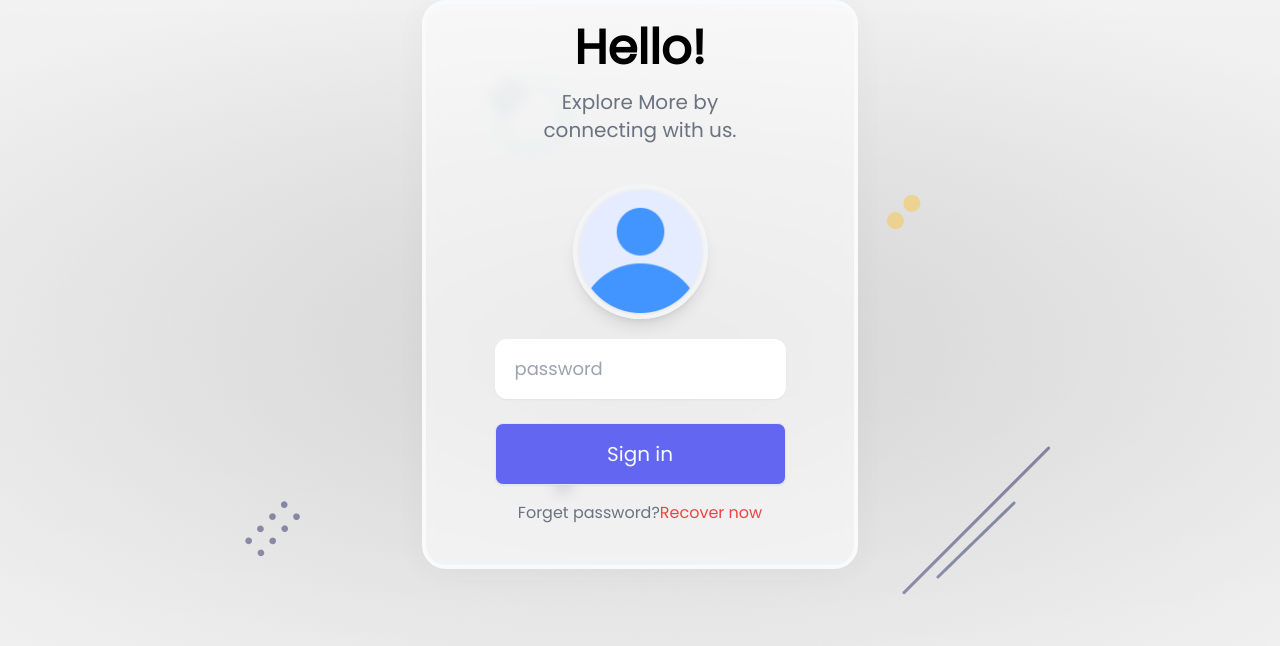
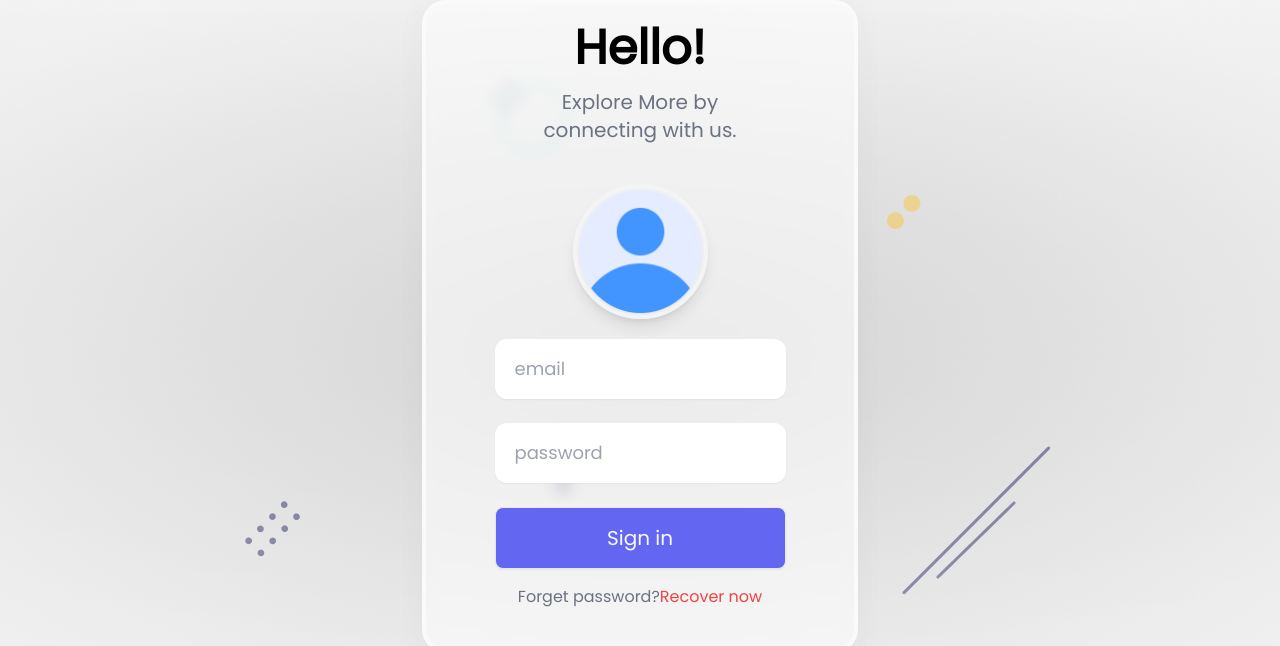
Before and after one commit to chankaran2996/login-and-register-MERN, a React (Create React App) app: page /password in a window 1280 px wide. Shown: the top 646 px of the page. Built offline with nearby package versions, Linux system fonts and the light colour scheme.

Commit message:
login and register cleared

```diff
--- a/src/components/password.js
+++ b/src/components/password.js
@@ -1,32 +1,42 @@
 import React from "react";
 // importing link form react-router-dom
-import {Link} from "react-router-dom";
+import { Link } from "react-router-dom";
 // importing profile image
-import profile from '../assets/profile.png';
+import profile from "../assets/profile.png";
 // improting css for user component
 import styles from "../styles/User.module.css";
 // improting Toster which use to give some toser like popup or noticfication
-import {  Toaster } from "react-hot-toast";
+import { Toaster } from "react-hot-toast";
 // importing formik
 import { useFormik } from "formik";
 // importing passwordValidate from validate.js file for toaster and password valdidation
 import { passwordValidate } from "../helper/validate";
+import axios from "axios";
+import { useNavigate } from "react-router-dom";
 
 const Password = () => {
+  const navigate = useNavigate();
   // insitialng formik
   const formik = useFormik({
-        initialValues : {
-            password : ""
+    initialValues: {
+      email: "",
+      password: "",
     },
-        validate : passwordValidate,
-        validateOnBlur : false ,
-        validateOnChange : false,
-        onSubmit : async value => {
+    validate: passwordValidate,
+    validateOnBlur: false,
+    validateOnChange: false,
+    onSubmit: async (value) => {
       console.log(value);
-        }
-    })
+      axios
+        .post(`${process.env.REACT_APP_api}/api/login`, value)
+        .then((response) => {
+          console.log(response.data);
+        });
+      navigate("/profile");
+    },
+  });
 
-    return(
+  return (
     <div className="container mx- auto">
       <Toaster position="top-right" reverseOrder={false} />
       <div className="flex iterms-center justify-center h-screen">
@@ -38,21 +48,45 @@ const Password = () => {
             </span>
             <form className="py-1" onSubmit={formik.handleSubmit}>
               <div className="profile flex justify-center py-5">
-                            <img src={profile} className={styles.profile_img} alt="profile-icon"></img>
+                <img
+                  src={profile}
+                  className={styles.profile_img}
+                  alt="profile-icon"
+                ></img>
               </div>
               <div className="textbox flex flex-col items-center gap-6">
-                            <input {...formik.getFieldProps('password')} type="password" className={styles.textbox} placeholder="password"/>
-                            <button type="submit" className={styles.btn}>Sign in</button>
+                <input
+                  {...formik.getFieldProps("email")}
+                  type="email"
+                  className={styles.textbox}
+                  placeholder="email"
+                />
+                <div className="textbox flex flex-col items-center gap-6">
+                  <input
+                    {...formik.getFieldProps("password")}
+                    type="password"
+                    className={styles.textbox}
+                    placeholder="password"
+                  />
+                  <button type="submit" className={styles.btn}>
+                    Sign in
+                  </button>
+                </div>
               </div>
               <div className="text-center py-4">
-                            <span className="text-gray-500">Forget password?<Link className="text-red-500" to="/recovery">Recover now</Link></span>
+                <span className="text-gray-500">
+                  Forget password?
+                  <Link className="text-red-500" to="/recovery">
+                    Recover now
+                  </Link>
+                </span>
               </div>
             </form>
           </div>
         </div>
       </div>
     </div>
-    )
-}
+  );
+};
 
 export default Password;
--- a/src/components/register.js
+++ b/src/components/register.js
@@ -16,8 +16,10 @@ import { useState } from "react";
 // improting convertToBase64 to convert image
 import convertToBase64 from "../helper/convert";
 import axios from "axios";
+import { useNavigate } from "react-router-dom";
 
 const Register = () => {
+  const navigate = useNavigate();
   // insitialing state
   const [file, setfile] = useState();
   // insitialing formik
@@ -37,10 +39,11 @@ const Register = () => {
       console.log(value);
 
       axios
-        .post("http://localhost:8000/api/register", value)
+        .post(`${process.env.REACT_APP_api}/api/register`, value)
         .then((response) => {
           console.log(response.data);
         });
+      navigate("/password");
     },
   });
 
--- a/src/components/user.js
+++ b/src/components/user.js
@@ -1,33 +1,42 @@
 import React from "react";
 // importing link form react-router-dom
-import {Link} from "react-router-dom";
+import { Link } from "react-router-dom";
 // importing profile image
-import profile from '../assets/profile.png';
+import profile from "../assets/profile.png";
 // improting css for user component
 import styles from "../styles/User.module.css";
 // improting Toster which use to give some toser like popup or noticfication
-import {  Toaster } from "react-hot-toast";
+import { Toaster } from "react-hot-toast";
 // importing formik
 import { useFormik } from "formik";
 // importing userNameValidate from validate.js file for toaster and user name valdidation
 import { userNameValidate } from "../helper/validate";
+import axios from "axios";
+import { useNavigate } from "react-router-dom";
 
 // creating user componet
 const User = () => {
   // insitialng formik
+  const navigate = useNavigate();
   const formik = useFormik({
-        initialValues : {
-            username : ""
+    initialValues: {
+      username: "",
     },
-        validate : userNameValidate,
-        validateOnBlur : false ,
-        validateOnChange : false,
-        onSubmit : async value => {
+    validate: userNameValidate,
+    validateOnBlur: false,
+    validateOnChange: false,
+    onSubmit: async (value) => {
       console.log(value);
-        }
-    })
+      navigate("/password");
+      //   axios
+      //     .post(`${process.env.REACT_APP_api}/api/login`, value)
+      //     .then((response) => {
+      //       console.log(response.data);
+      //     });
+    },
+  });
 
-    return(
+  return (
     <div className="container mx- auto">
       <Toaster position="top-right" reverseOrder={false} />
       <div className="flex iterms-center justify-center h-screen">
@@ -39,21 +48,37 @@ const User = () => {
             </span>
             <form className="py-1" onSubmit={formik.handleSubmit}>
               <div className="profile flex justify-center py-5">
-                            <img src={profile} className={styles.profile_img} alt="profile-icon"></img>
+                <img
+                  src={profile}
+                  className={styles.profile_img}
+                  alt="profile-icon"
+                ></img>
               </div>
               <div className="textbox flex flex-col items-center gap-6">
-                            <input {...formik.getFieldProps('username')} type="text" className={styles.textbox} placeholder="username"/>
-                            <button type="submit" className={styles.btn}>Lets Go</button>
+                <input
+                  {...formik.getFieldProps("name")}
+                  type="text"
+                  className={styles.textbox}
+                  placeholder="username"
+                />
+                <button type="submit" className={styles.btn}>
+                  Lets Go
+                </button>
               </div>
               <div className="text-center py-4">
-                            <span className="text-gray-500">Not a member?<Link className="text-red-500" to="/register">Register now</Link></span>
+                <span className="text-gray-500">
+                  Not a member?
+                  <Link className="text-red-500" to="/register">
+                    Register now
+                  </Link>
+                </span>
               </div>
             </form>
           </div>
         </div>
       </div>
     </div>
-    )
-}
+  );
+};
 
 export default User;
```
Also changed, not shown: 1 other file (tests, documents, lock files or other folders). Lines whose indentation alone changed are shown as unchanged.
